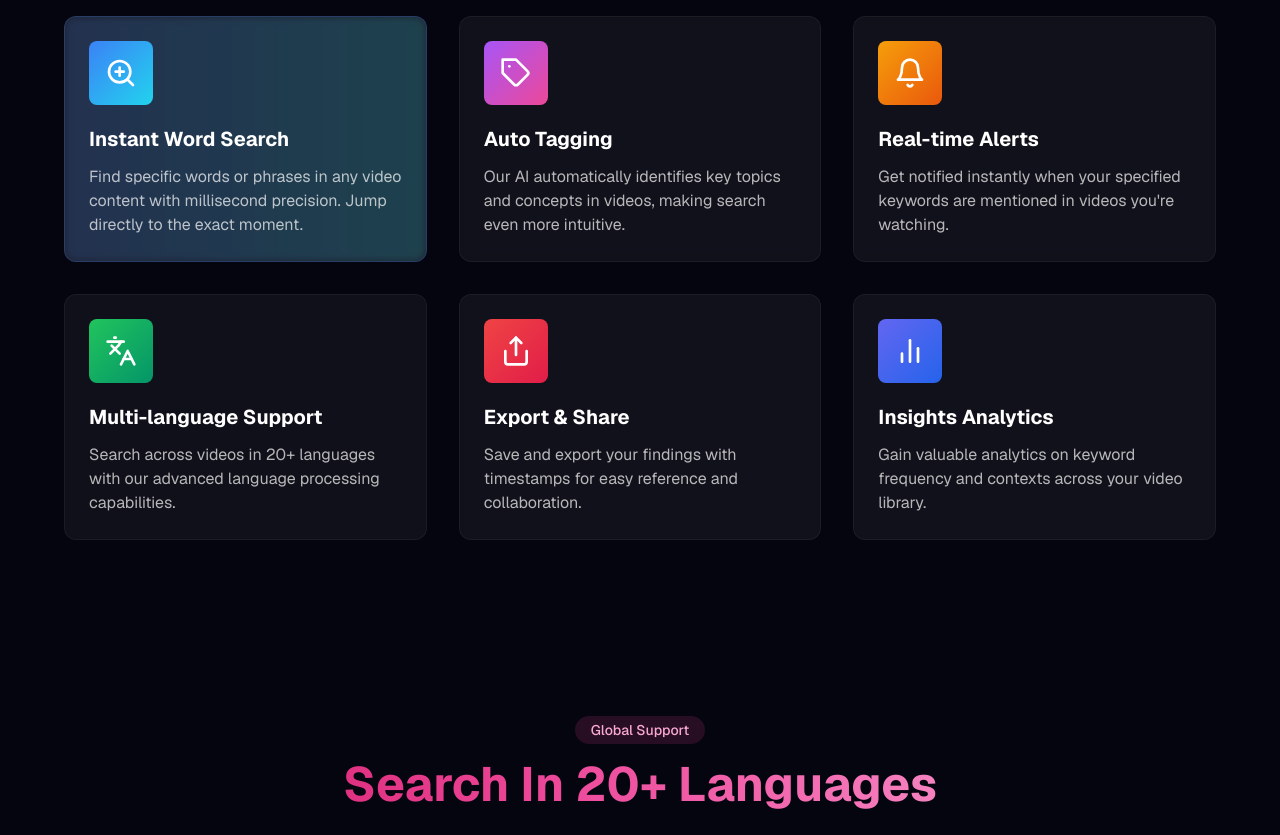
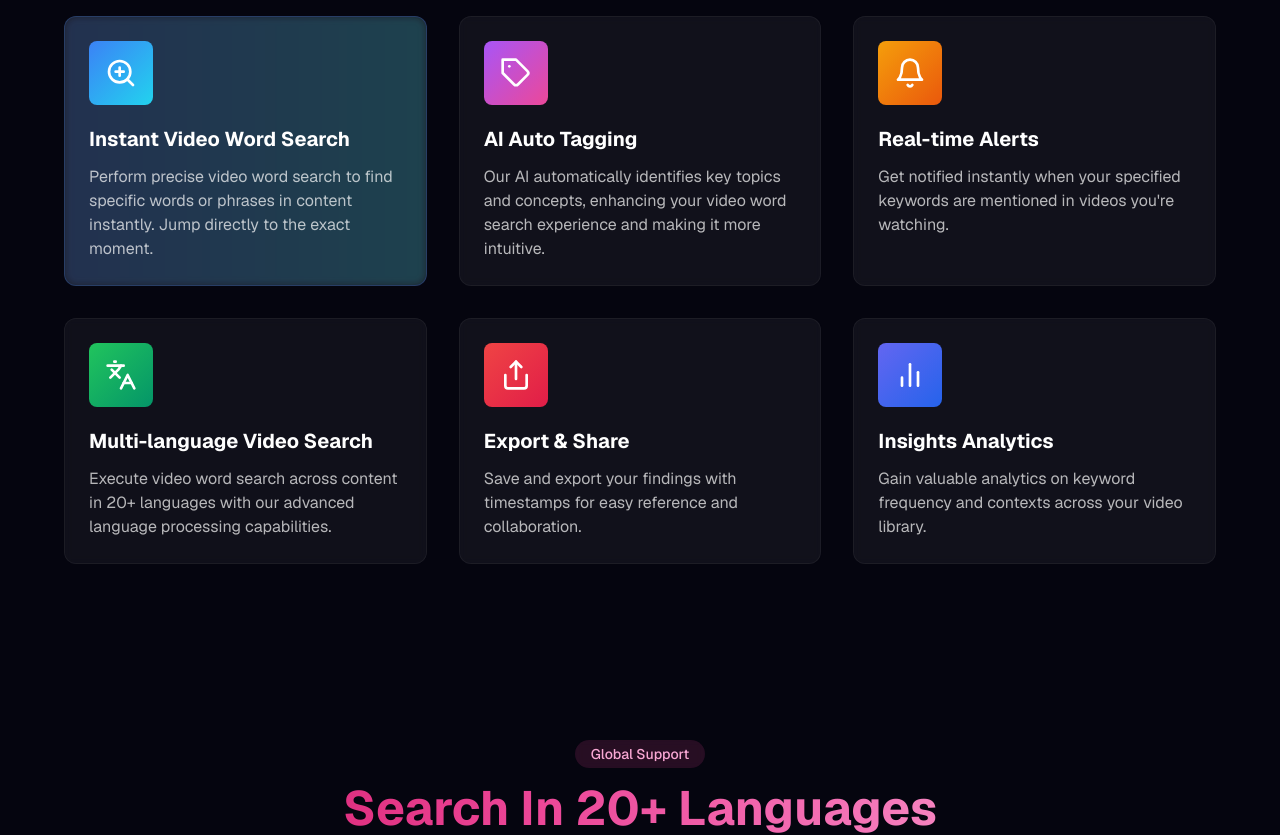
Before and after one commit to jorjishasan/video-word-search, a Next.js app in the folder landing/: page / in a window 1280 px wide. Shown: the part 1360-2195 px from the top of the page. Built offline with nearby package versions, Linux system fonts and the light colour scheme.

Commit message:
feat: update metadata and descriptions for improved clarity and SEO optimization across layout, page, FAQ, and features configurations

```diff
--- a/landing/src/app/layout.js
+++ b/landing/src/app/layout.js
@@ -6,24 +6,24 @@ import Script from 'next/script';
 
 export const metadata = {
   title: {
-    default: 'VideoWordSearch - Search Inside Any YouTube Video Instantly',
+    default: 'Video Word Search Tool - Search Inside YouTube Videos | VideoWordSearch',
     template: '%s - VideoWordSearch'
   },
-  description: 'Instantly search inside any YouTube video for specific words or phrases and jump to exact moments. Save time with VideoWordSearch\'s powerful transcript analysis and word detection Chrome extension.',
+  description: 'Perform instant video word search inside any YouTube video. Find specific words or phrases and jump to exact moments with the VideoWordSearch Chrome extension.',
   keywords: 'video word search, YouTube search tool, find words in videos, video transcript search, keyword timestamps, YouTube content navigator, video word finder, transcript analyzer, search youtube video text, chrome extension video search, youtube keyword finder, video content analysis',
   metadataBase: new URL('https://videowordsearch.com'),
   openGraph: {
-    title: 'VideoWordSearch - Search Inside Any YouTube Video Instantly',
-    description: 'Never miss important information in videos again. VideoWordSearch helps you find exactly what you need in any YouTube video with precision word searching and AI-powered content analysis.',
+    title: 'Video Word Search Tool - Search Inside YouTube Videos | VideoWordSearch',
+    description: 'Use VideoWordSearch for powerful video word search. Find exactly what you need in YouTube videos with precision word searching and AI content analysis.',
     type: 'website',
     locale: 'en_US',
     siteName: 'VideoWordSearch'
   },
   twitter: {
     card: 'summary_large_image',
-    title: 'VideoWordSearch - Find Exact Words in YouTube Videos Instantly',
-    description: 'Search for specific words and phrases in any YouTube video with our powerful Chrome extension. Save hours of watching time and find information faster!',
-    creator: '@jorjishasan_' // Make sure this is the correct Twitter handle
+    title: 'VideoWordSearch: Powerful Video Word Search Chrome Extension',
+    description: 'Effortlessly perform video word search in YouTube content with our Chrome extension. Save time and find information faster!',
+    creator: '@jorjishasan_'
   },
   alternates: {
     canonical: 'https://videowordsearch.com'
@@ -35,7 +35,7 @@ export const metadata = {
   authors: [{ name: 'VideoWordSearch Team' }],
   category: 'Technology',
   verification: {
-    google: 'L_-58tJ0wGsGol5hVbmMlnexbGg46_iB2sov53cGfiA' // TODO: Replace with your actual code
+    google: 'L_-58tJ0wGsGol5hVbmMlnexbGg46_iB2sov53cGfiA'
   }
 };
 
--- a/landing/src/app/page.js
+++ b/landing/src/app/page.js
@@ -14,6 +14,7 @@ export default function Home() {
     "@context": "https://schema.org",
     "@type": "SoftwareApplication",
     "name": "VideoWordSearch",
+    "alternateName": "Video Word Search Tool", // Added alternateName
     "operatingSystem": "Chrome OS, Windows, macOS, Linux", // Operating systems supported by Chrome
     "applicationCategory": "BrowserApplication",
     "aggregateRating": {
@@ -26,7 +27,7 @@ export default function Home() {
       "price": "0", // Assuming the extension is free
       "priceCurrency": "USD"
     },
-    "description": "Instantly search inside any YouTube video for specific words or phrases and jump to exact moments. Save time with VideoWordSearch's powerful transcript analysis and word detection Chrome extension.",
+    "description": "Instantly perform video word search inside any YouTube video for specific words or phrases. Jump to exact moments with VideoWordSearch's powerful transcript analysis and word detection Chrome extension.", // Updated description
     "url": "https://videowordsearch.com",
     "potentialAction": {
       "@type": "InstallAction",
--- a/landing/src/components/Faq/faqConfig.js
+++ b/landing/src/components/Faq/faqConfig.js
@@ -2,20 +2,20 @@
 export const FAQ_CONFIG = {
   faqs: [
     {
-      question: "How accurate is the video word search?",
-      answer: "Our search technology delivers industry-leading accuracy with a 98.7% match rate for clearly spoken content. The system continuously improves through machine learning to handle different accents, background noise, and speaking styles."
+      question: "How accurate is the video word search feature?",
+      answer: "Our video word search technology delivers industry-leading accuracy (98.7% match rate for clear audio). It improves continuously to handle accents, noise, and styles."
     },
     {
-      question: "Can I search across multiple videos at once?",
-      answer: "Yes! Our Pro and Enterprise plans allow batch searching across your entire video library. Simply create a collection, add your videos, and search across all content simultaneously."
+      question: "Can I perform video word search across multiple files?",
+      answer: "Yes! Pro/Enterprise plans allow batch video word search across your library. Create a collection, add videos, and search all content simultaneously."
     },
     {
       question: "Which video platforms are supported?",
       answer: "We currently support YouTube, Vimeo, Wistia, and direct video file uploads. Our API also allows integration with custom video players and platforms. We're constantly expanding our supported platforms."
     },
     {
-      question: "How does the automated tagging work?",
-      answer: "Our AI analyzes your video content to identify key topics, names, products, and concepts. It automatically generates tags based on context and relevance, helping users find your content through natural language queries."
+      question: "How does the automated tagging improve video word search?",
+      answer: "Our AI analyzes content to identify topics, names, etc., generating tags. This helps users find content via natural language queries, complementing direct video word search."
     },
     {
       question: "Is there a limit to the number of videos I can search?",
--- a/landing/src/components/Features/featuresConfig.js
+++ b/landing/src/components/Features/featuresConfig.js
@@ -1,8 +1,8 @@
 // Define the features data
 export const FEATURES = [
   {
-    title: 'Instant Word Search',
-    description: 'Find specific words or phrases in any video content with millisecond precision. Jump directly to the exact moment.',
+    title: 'Instant Video Word Search',
+    description: 'Perform precise video word search to find specific words or phrases in content instantly. Jump directly to the exact moment.',
     icon: (
       <svg xmlns="http://www.w3.org/2000/svg" viewBox="0 0 24 24" fill="none" stroke="currentColor" strokeWidth="2" strokeLinecap="round" strokeLinejoin="round" className="w-8 h-8">
         <circle cx="11" cy="11" r="8"></circle>
@@ -15,8 +15,8 @@ export const FEATURES = [
     hoverEffect: 'group-hover:rotate-6'
   },
   {
-    title: 'Auto Tagging',
-    description: 'Our AI automatically identifies key topics and concepts in videos, making search even more intuitive.',
+    title: 'AI Auto Tagging',
+    description: 'Our AI automatically identifies key topics and concepts, enhancing your video word search experience and making it more intuitive.',
     icon: (
       <svg xmlns="http://www.w3.org/2000/svg" viewBox="0 0 24 24" fill="none" stroke="currentColor" strokeWidth="2" strokeLinecap="round" strokeLinejoin="round" className="w-8 h-8">
         <path d="M20.59 13.41l-7.17 7.17a2 2 0 0 1-2.83 0L2 12V2h10l8.59 8.59a2 2 0 0 1 0 2.82z"></path>
@@ -39,8 +39,8 @@ export const FEATURES = [
     hoverEffect: 'group-hover:translate-y-[-5px]'
   },
   {
-    title: 'Multi-language Support',
-    description: 'Search across videos in 20+ languages with our advanced language processing capabilities.',
+    title: 'Multi-language Video Search',
+    description: 'Execute video word search across content in 20+ languages with our advanced language processing capabilities.',
     icon: (
       <svg xmlns="http://www.w3.org/2000/svg" viewBox="0 0 24 24" fill="none" stroke="currentColor" strokeWidth="2" strokeLinecap="round" strokeLinejoin="round" className="w-8 h-8">
         <path d="M5 8l6 6"></path>
```
